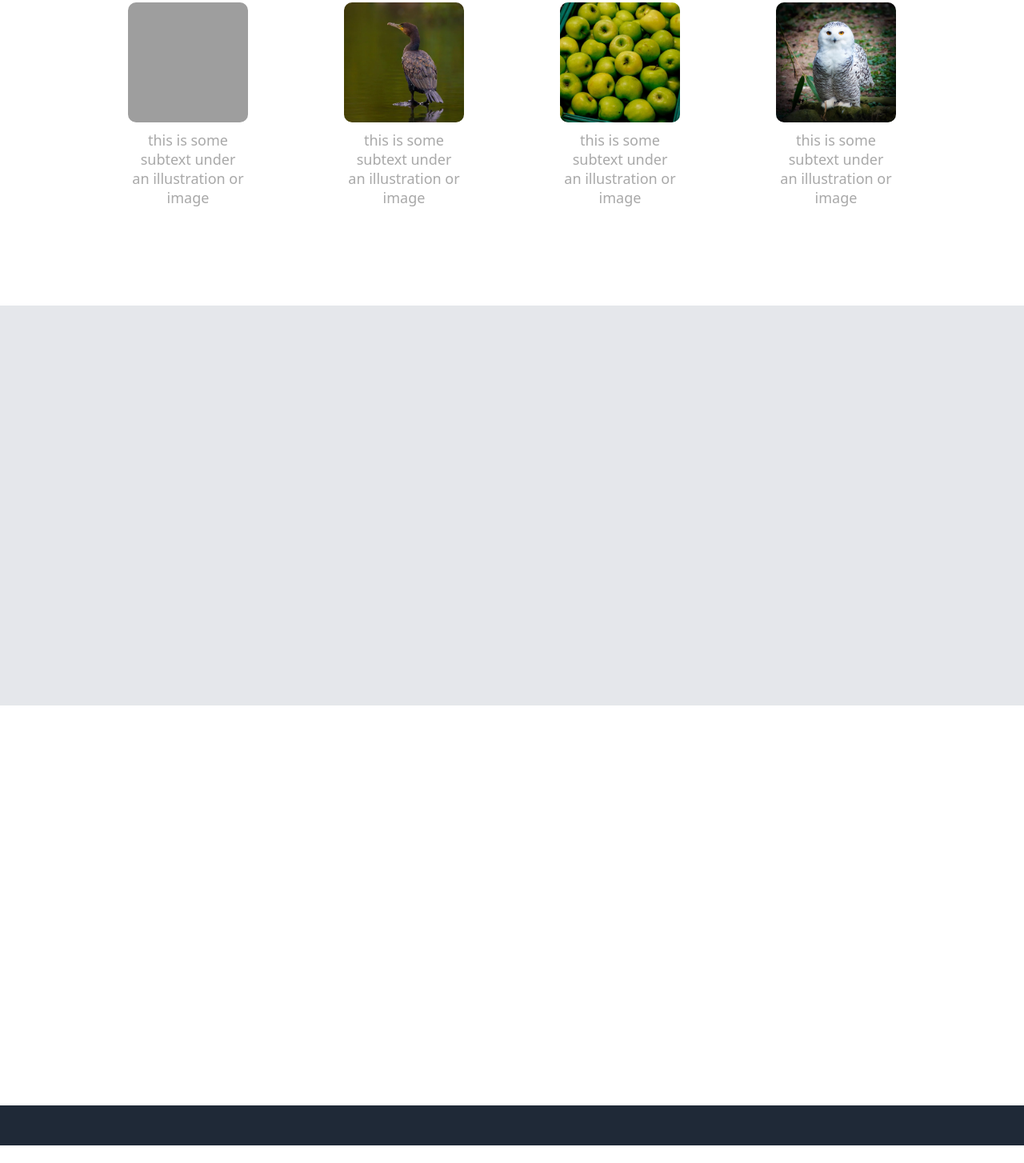
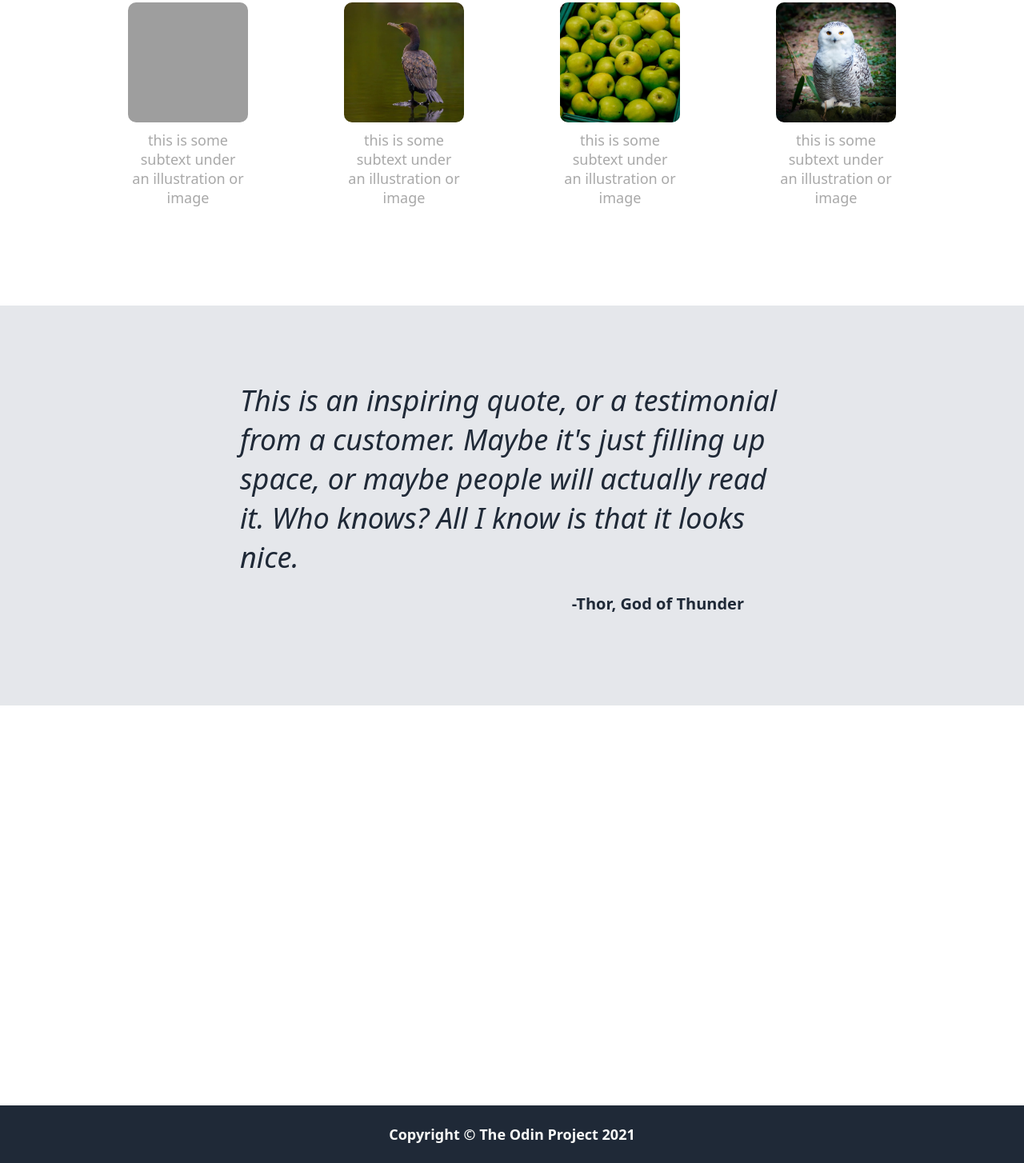
Before and after one commit to blue892/landing-page, a plain HTML site: page index.html in a window 1280 px wide. Shown: the part 691-2145 px from the top of the page at 80% size. Before the commit the page ends 2123 px from the top, so only its background shows below. Drawn offline with Linux system fonts and the light colour scheme; grey boxes are pictures that could not be loaded.

Commit message:
Finished footer and container three

```diff
--- a/index.html
+++ b/index.html
@@ -46,7 +46,8 @@
     </div>
 
     <div class="container three">
-
+        <p id="pContainerThree">This is an inspiring quote, or a testimonial from a customer. Maybe it's just filling up space, or maybe people will actually read it. Who knows? All I know is that it looks nice.</p>
+        <p id="pContainerThree2">-Thor, God of Thunder</p>
     </div>
 
     <div class="container four">
@@ -54,7 +55,7 @@
     </div>
 
     <div class="footer">
-
+        <h4>Copyright © The Odin Project 2021</h4>
     </div>
 
 </body>
--- a/styles.css
+++ b/styles.css
@@ -47,6 +47,7 @@ h2 {
     font-weight: 900;
     color: #F9FAF8;
     margin: 0px;
+    font-style: bold;
 }
 
 p {
@@ -80,6 +81,7 @@ h3 {
     font-size: 36px;
     font-weight: 900px;
     color: #1F2937;
+    font-style: bold;
 }
 
 #divContainerTwo {
@@ -102,6 +104,30 @@ img {
 
 .three {
     background-color: #E5E7EB;
+    justify-content: center;
+    align-items: right;
+    padding-left: 300px;
+    padding-right: 300px;
+    display: flex;
+    flex-direction: column;
+}
+
+#pContainerThree {
+    font-size: 36px;
+    font-weight: 300;
+    font-style: italic;
+    color: #1F2937;
+    text-align: left;
+    margin: 0px;
+}
+
+#pContainerThree2 {
+    font-weight: 800;
+    text-align: right;
+    font-size: 20px;
+    display: grid;
+    color: #1F2937;
+    padding-right: 50px;
 }
 
 .four {
@@ -112,3 +138,9 @@ img {
     background-color: #1F2937;
     flex: 0 0 50px;
 }
+
+h4 {
+    color: #F9FAF8;
+    font-size: 18px;
+    text-align: center;
+}
```
